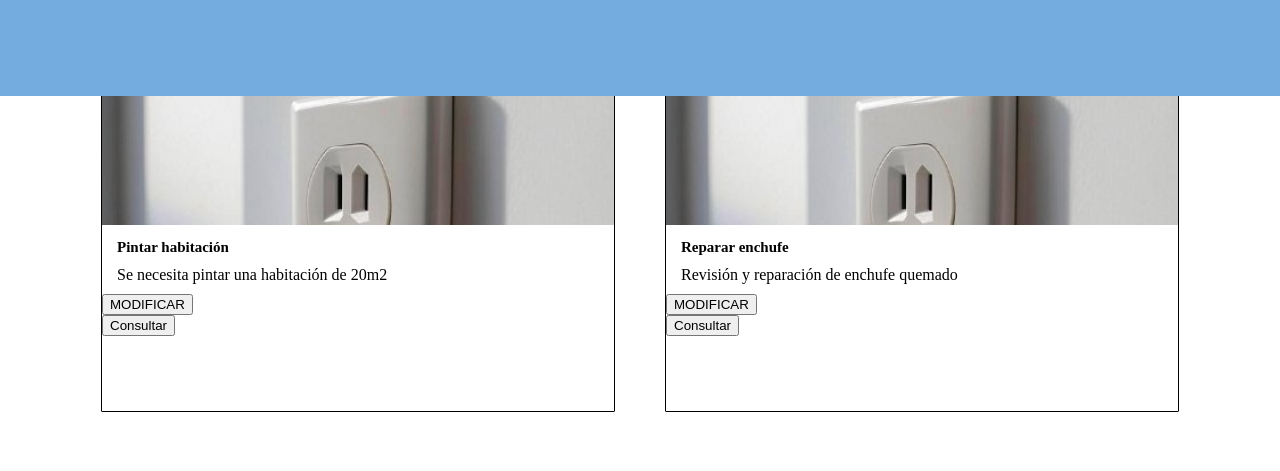
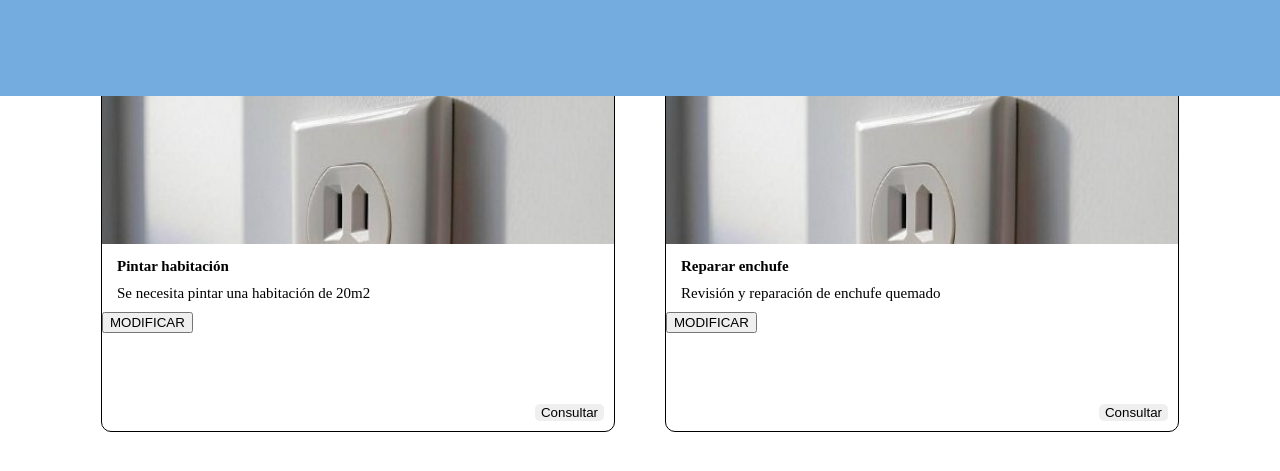
Before and after one commit to LautaroLambrecht/TornaJom, a PHP site: page / in a window 1280 px wide. Shown: the top 471 px of the page. Run offline with PHP 8.4, Linux system fonts and the light colour scheme; data comes from the database, SQL or seed files in the repository.

Commit message:
finalizado de index

```diff
--- a/class/Model.php
+++ b/class/Model.php
@@ -16,11 +16,11 @@
             if ($result->rowCount() > 0){
                 while ($row = $result->fetch(PDO::FETCH_ASSOC)){
                     if ($contador % 2 == 0){
-                        echo "<div style='display:flex; flex-direction:row; gap:50px; justify-content:center'>";
+                        echo "<div class='trabajoPares'>";
                     }
-                    echo "<div onclick='detalles.php?id=".$row['id']."'class='trabajo' style='width:40%; height:340px';>
-                        <img src='img\Electricista.jpg' style='justify-content:center; width:100%;'>
-                        <h1 style='font-size:15px;width:100%;'>".$row['titulo']."</h1>
+                    echo "<div class='trabajo'>
+                        <img src='img\Electricista.jpg'>
+                        <h1>".$row['titulo']."</h1>
                         <p>".$row['descripcion']."</p>
                         <form action='update.php' method='POST'>
                         <input type='hidden' name='id' value='".$row['id']."'>
@@ -35,7 +35,9 @@
                         </form>
                         <form action='detalles.php' method='get'>
                                 <input type='hidden' name='id' value='".$row['id']."'>
-                                <button type='submit'>Consultar</button>
+                                <div class='consultor'>
+                                    <button type='submit'>Consultar</button>
+                                </div>
                         </form>
                         </div>";
                     $contador++;
--- a/css/styles.css
+++ b/css/styles.css
@@ -3,6 +3,7 @@ body{
 }
 
 header{
+    z-index: 9999;
     background-color: #74ACDF;
     width: 100%;
     height: 12%;
@@ -11,15 +12,49 @@ header{
 }
 
 main{
-    margin-top: 5.5%;
+    margin-top: 7%;
 }
 
 .trabajo{
+    position: relative;
     border: 1px solid black;
-    border-radius: 1px;
+    border-radius: 0 0 10px 10px;
     margin-bottom: 30px;
+    width: 40%;
+    height: 340px;
+}
+
+.trabajo img{
+    justify-content: center;
+    width: 100%;
 }
 
 div h1, div p {
     margin: 10px 15px;
+    font-size: 15px;
+    width: 100%;
 }
+
+.consultor{
+    position: absolute;
+    bottom: 10px;
+    right: 10px;
+
+}
+
+.consultor button{
+    border: 2px black;
+    border-radius: 5px;
+}
+
+.consultor button:hover {
+    transform: translate(-4px, -4px);
+    box-shadow: 0 8px 20px rgba(116, 172, 223, 0.6);
+}
+
+.trabajoPares{
+    display:flex;
+    flex-direction:row;
+    gap:50px;
+    justify-content:center
+}
```
Also changed, not shown: index.php (line endings or trailing spaces).
